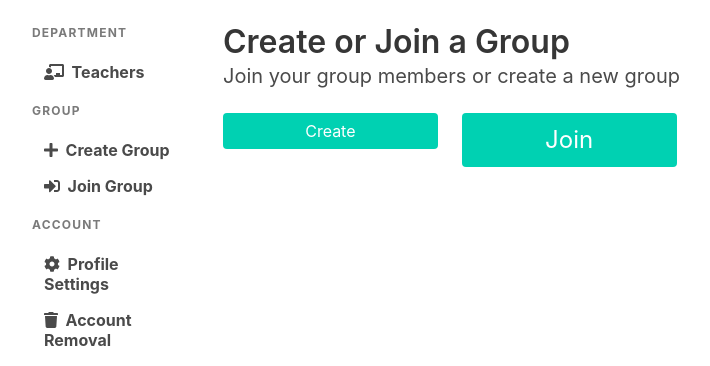
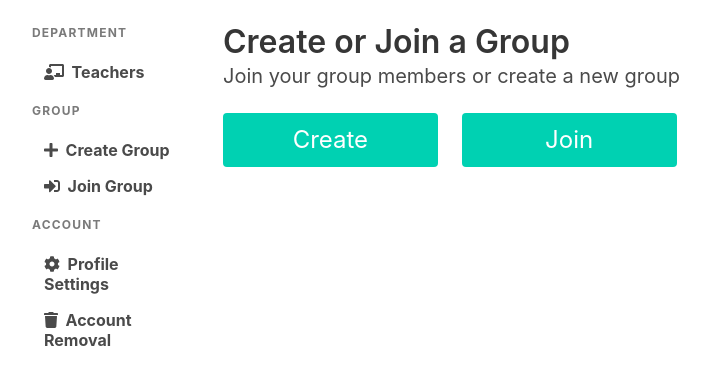
Before and after one commit to shakib609/thesis-review-system, a Django app: template templates/thesis/group_create_join.html in a window 1280 px wide. Shown: the part 54-420 px from the top of the page, without its empty margins (47-757 px from the left). Run offline with Django 3.2, Linux system fonts and the light colour scheme; the template is opened without the code that fills it, so the values that code supplies are empty; parts of the project's set-up code (start-up, migrations or seed data) failed here and were passed over.

Commit message:
Fix progress bar and button size in templates

```diff
--- a/templates/base/thesis_dashboard_base.html
+++ b/templates/base/thesis_dashboard_base.html
@@ -125,7 +125,7 @@
                             <div class="column is-2"><b>Progress: </b><small>[[ progress ]]%</small></div>
                             <div class="column">
                               <progress
-                                class="progress is-success"
+                                class="progress is-success is-small"
                                 style="margin-top:5px;"
                                 :value="progress"
                                 max="100">
--- a/templates/thesis/group_create_join.html
+++ b/templates/thesis/group_create_join.html
@@ -32,7 +32,7 @@
     <div class="column is-6">
         <div class="columns is-mobile">
             <div class="column">
-            <a href="{% url 'thesis:group_create' %}" class="button is-primary is-fullwidth">
+            <a href="{% url 'thesis:group_create' %}" class="button is-large is-primary is-fullwidth">
                 Create</a>
             </div>
             <div class="column">
```
